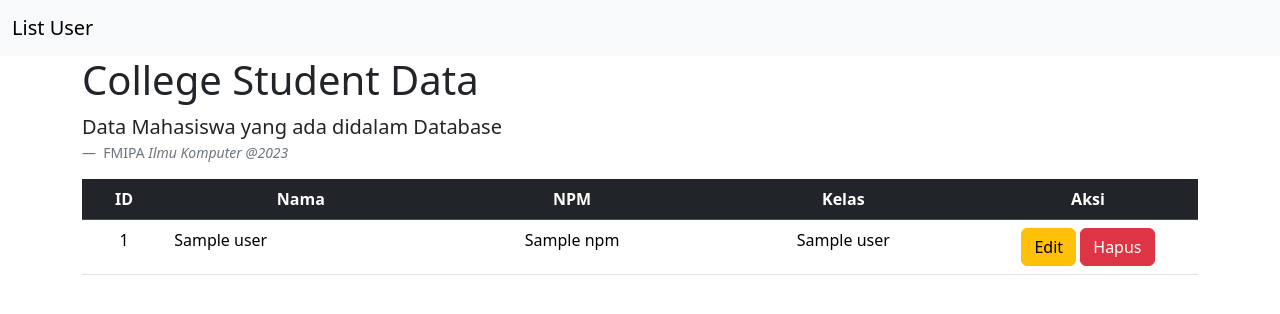
After one commit to royraflesmatorangpasaribu/lat, a CodeIgniter 4 app: template app/Views/list_user.php in a window 1280 px wide. The commit adds this page. Shown: the top 314 px of the page. Run offline with PHP 8.4 and a stand-in for CodeIgniter, Linux system fonts and the light colour scheme; the template is opened without the code that fills it: most values are stand-ins (such as "Sample title", 1, 10 or a date in 2020); some libraries are stand-ins or nearby versions.

Commit message:
Read Data

```diff
--- a/app/Config/Routes.php
+++ b/app/Config/Routes.php
@@ -18,5 +18,6 @@ $routes->get('/user/profile', [UserController::class, 'profile']);
 $routes->get('/user/create', [UserController::class,'create']);
 $routes->post('/user/store', [UserController::class,'store']);
 $routes->match(['get', 'post'],'/user/store', [UserController::class, 'store']);
+$routes->get('/user', [UserController::class,'index']);
 
 // $routes->get('/profile', [Home::class. 'profile']);
--- a/app/Models/KelasModel.php
+++ b/app/Models/KelasModel.php
@@ -38,4 +38,8 @@ class KelasModel extends Model
     protected $afterFind      = [];
     protected $beforeDelete   = [];
     protected $afterDelete    = [];
+
+    public function getKelas(){
+        return $this->findAll();
+    }
 }
--- /dev/null
+++ b/app/Views/layouts/app.php
@@ -0,0 +1,31 @@
+<!DOCTYPE html>
+<html lang="en">
+<head>
+    <meta charset="UTF-8">
+    <meta name="viewport" content="width=device-width, initial-scale=1.0">
+    <title><?= $title ?></title>
+    <link rel="stylesheet" href="https://cdn.jsdelivr.net/npm/bootstrap@5.3.0-alpha3/dist/css/bootstrap.min.css">
+    <style>
+        /* CSS kustom untuk mengatur tampilan */
+        .custom-container {
+            background-color: transparent;
+            display: flex;
+            justify-content: center;
+            align-items: center;
+            min-height: 100vh;
+        }
+        .custom-form {
+            background-color: rgba(255, 255, 255, 0.8); /* Latar belakang transparan */
+            padding: 20px;
+            border-radius: 10px;
+            border:100px;
+        }
+    </style>
+</head>
+<body>
+
+    <?= $this->renderSection('content')?>
+
+    <script src="https://cdn.jsdelivr.net/npm/bootstrap@5.2.3/dist/js/bootstrap.bundle.min.js"></script>
+</body>
+</html>
--- /dev/null
+++ b/app/Views/list_user.php
@@ -0,0 +1,57 @@
+<?= $this->extend('layouts/app') ?>
+
+<?= $this->section('content') ?>
+
+<?php $no = 1; ?>
+<nav class="navbar navbar-expand-lg bg-body-tertiary">
+    <!-- Navbar -->
+    <div class="container-fluid">
+        <a class="navbar-brand" href="#">List User</a>
+    </div>
+</nav>
+
+<div class="container">
+    <figure>
+        <h1>College Student Data</h1>
+            <blockquote class="blockquote">
+                <p>Data Mahasiswa yang ada didalam Database</p>
+            </blockquote>
+        <figcaption class="blockquote-footer">
+            FMIPA <cite title="Source Title">Ilmu Komputer @2023</cite>
+        </figcaption>
+    </figure>
+
+    <!-- <a href="#" type="button" class="btn btn-primary">Tambah Data</a> -->
+
+    <!-- Tabel -->
+    <table class="table">
+        <thead class="table-dark">
+            <tr>
+                <th class="col justify-content-center text-center" >ID</th>
+                <th class="col justify-content-center text-center" >Nama</th>
+                <th class="col justify-content-center text-center" >NPM</th>
+                <th class="col justify-content-center text-center" >Kelas</th>
+                <th class="col justify-content-center text-center" style="width: 220px;">Aksi</th>
+            </tr>
+            </thead>
+                <tbody>
+                    <?php
+                        foreach($users as $user){
+                    ?>
+                        <tr>
+                            <td class="col justify-content-center text-center"><?= $user['id'] ?></td>
+                            <td class="col justify-content-center"><?= $user['nama'] ?></td>
+                            <td class="col justify-content-center text-center"><?= $user['npm'] ?></td>
+                            <td class="col justify-content-center text-center"><?= $user['nama_kelas'] ?></td>
+                            <td class="col justify-content-center text-center">
+                                <button type="button" class="btn btn-warning">Edit</button>
+                                <button type="button" class="btn btn-danger">Hapus</button>
+                            </td>
+                        </tr>
+                    <?php
+                    }
+                    ?>
+                </tbody>
+    </table>
+</div>
+<?= $this->endSection() ?>
```
Also changed, not shown: app/Controllers/UserController.php (+32 -25 lines), app/Models/UserModel.php (+7 -0 lines), app/Views/create_user.php (+8 -27 lines), app/Views/profil.php (+9 -14 lines).
